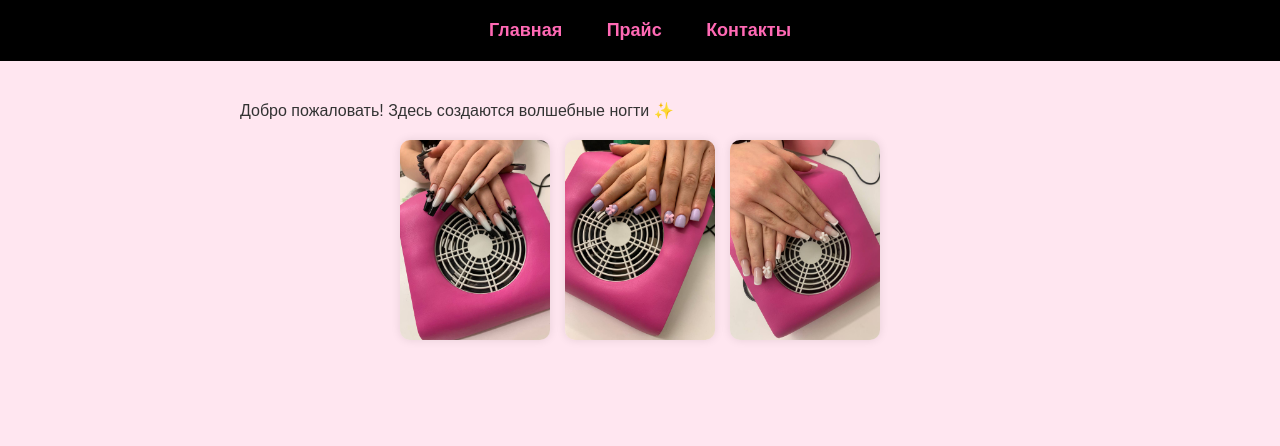
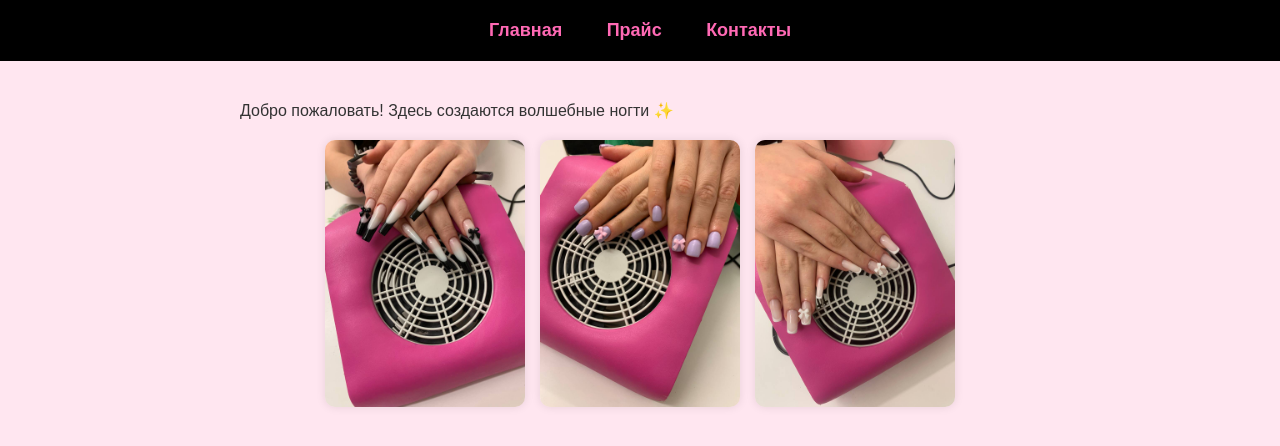
Before and after one commit to justmary19/just-magical-nails, a plain HTML site: page index.html in a window 1280 px wide. Drawn offline with Linux system fonts and the light colour scheme.

Commit message:
Update style.css

```diff
--- a/style.css
+++ b/style.css
@@ -43,7 +43,7 @@ h1, h2 {
 }
 
 .gallery img {
-  width: 150px;
+  width: 200px;
   height: auto;
   border-radius: 10px;
   box-shadow: 0 0 10px rgba(0,0,0,0.1);
@@ -58,7 +58,7 @@ h1, h2 {
 }
 
 .gallery img {
-  width: 150px;
+  width: 200px;
   height: auto;
   border-radius: 10px;
   box-shadow: 0 0 10px rgba(0,0,0,0.1);
```
